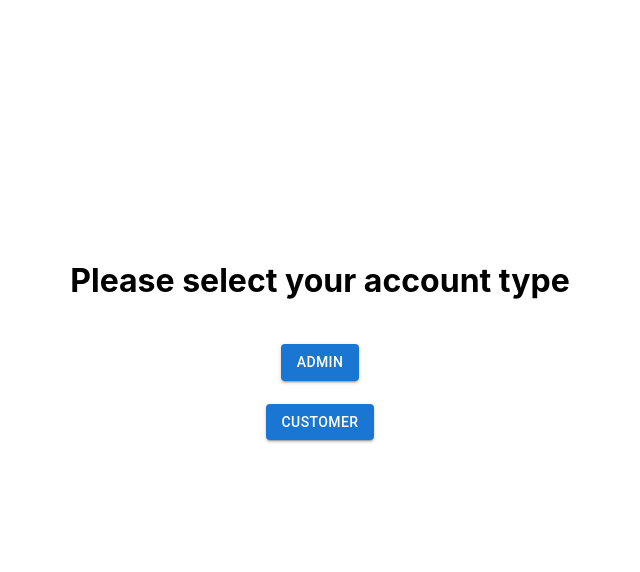
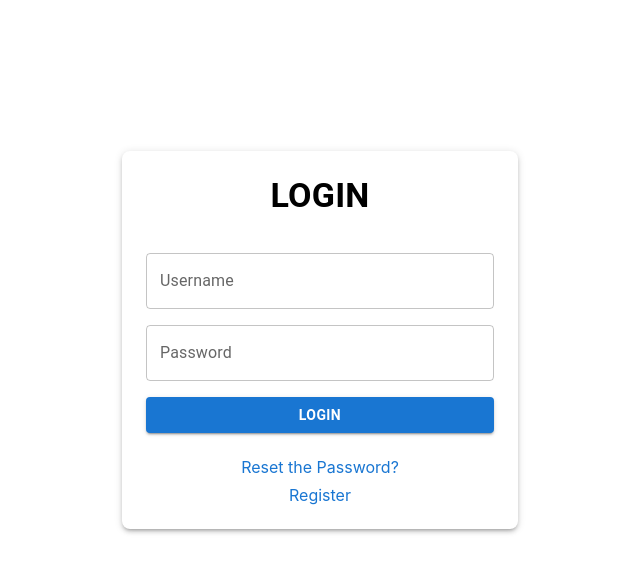
Before and after one commit to sonalgonsalves/customercomp, a React (Create React App) app in the folder customercomp/: page / in a window 1280 px wide. Shown: the top 572 px of the page, without its empty margins (320-960 px from the left). Built offline with nearby package versions, Linux system fonts and the light colour scheme.

Commit message:
admin login removed

```diff
--- a/customercomp/src/App.js
+++ b/customercomp/src/App.js
@@ -1,8 +1,6 @@
 
 import React from "react";
 import { BrowserRouter as Router, Route, Routes } from "react-router-dom";
-import SelectUser from "./SelectUser";
-import AdminLogin from "./AdminLogin";
 import UserLogin from "./UserLogin";
 import AdminDashboard from "./AdminDashboard";
 import RaiseComplaint from "./RaiseComplaint";
@@ -16,11 +14,9 @@ function App() {
   return (
     <Router>
       <Routes>
-        <Route path="/" element={<SelectUser />} />
-        <Route path="/admin" element={<AdminLogin />} />
+      <Route path="/" element={<UserLogin />} />
         <Route path="/dashboard" element={<AdminDashboard />} />
         <Route path="/logout" element={<Logout />} />
-        <Route path="/user" element={<UserLogin />} />
         <Route path="/complaint" element={<RaiseComplaint />} />
         <Route path="/status" element={<ComplaintStatus />} />
         <Route path="/forgotpassword" element={<ForgotPassword />} />
```
